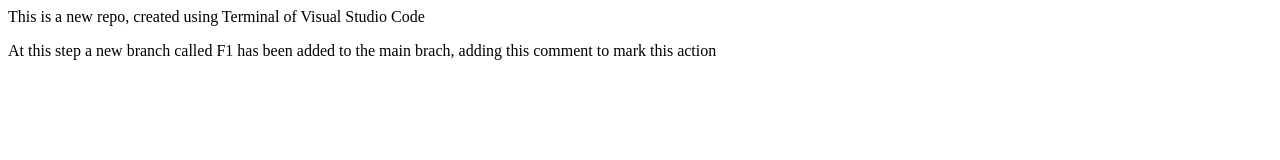
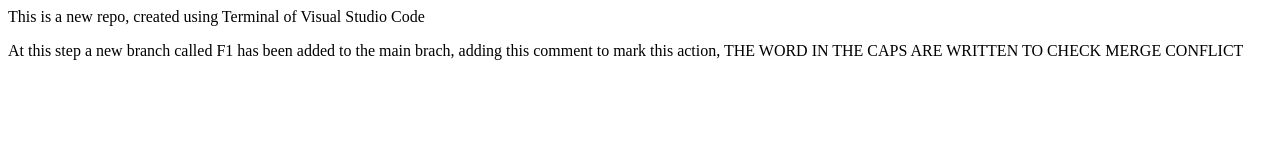
Before and after one commit to Amit-Singh-007/LocalRepo, a plain HTML site: page index.html in a window 1280 px wide. Drawn offline with Linux system fonts and the light colour scheme.

Commit message:
CHECKING FOR MERGE CONFLICT

```diff
--- a/index.html
+++ b/index.html
@@ -1,3 +1,3 @@
 <p> This is a new repo, created using Terminal of Visual Studio Code</p>
 <p>   </p>
-<p> At this step a new branch called F1 has been added to the main brach, adding this comment to mark this action</p>
+<p> At this step a new branch called F1 has been added to the main brach, adding this comment to mark this action, THE WORD IN THE CAPS ARE WRITTEN TO CHECK MERGE CONFLICT </p>
```
